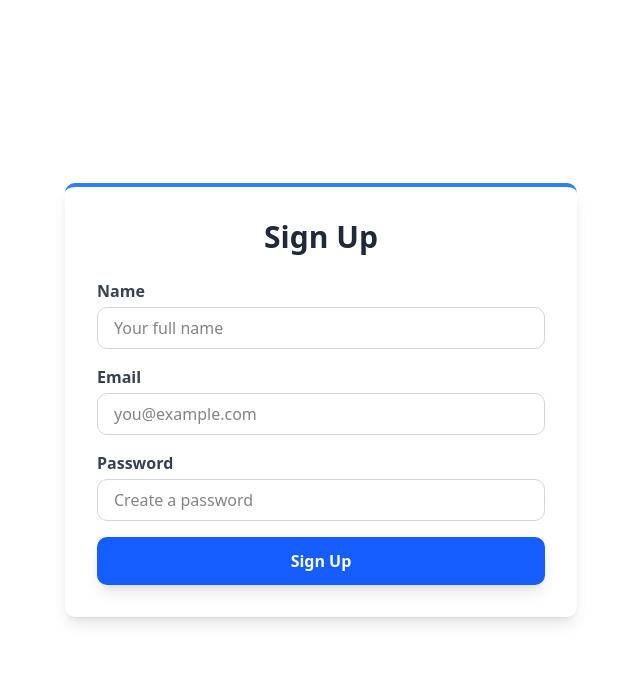
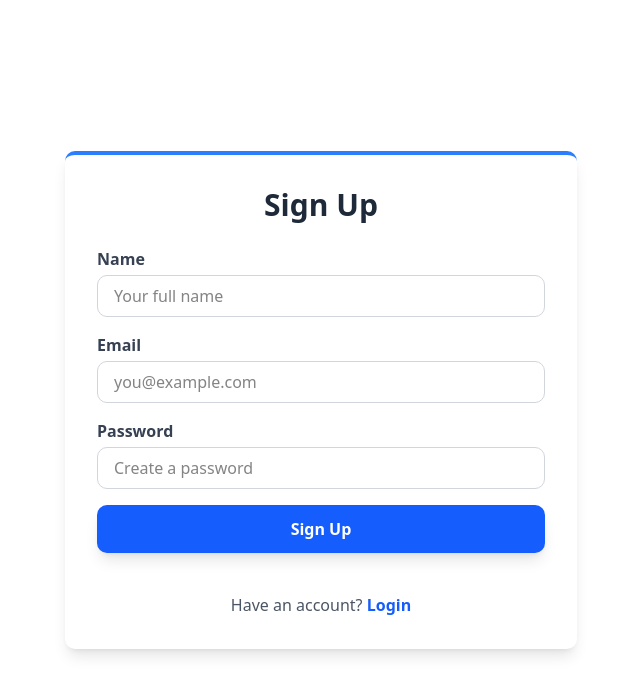
Before and after one commit to amartarocks3/Minisaas, a Next.js app: page /signup in a window 1280 px wide. Shown: the top 694 px of the page, without its empty margins (319-959 px from the left). Built offline with nearby package versions, Linux system fonts and the light colour scheme.

Commit message:
Added: Final touch

```diff
--- a/src/app/page.js
+++ b/src/app/page.js
@@ -7,7 +7,7 @@ export default function Home() {
   const router = useRouter();
 
   useEffect(() => {
-    router.replace('/signup'); // redirect to signup on page load
+    router.replace('/login'); // redirect to signup on page load
   }, [router]);
 
   return null; // or loading indicator
--- a/src/pages/login.js
+++ b/src/pages/login.js
@@ -1,5 +1,6 @@
 import { useState } from 'react';
 import { useRouter } from 'next/router';
+import Link from 'next/link';
 
 export default function LoginPage() {
   const router = useRouter();
@@ -36,6 +37,8 @@ export default function LoginPage() {
       setError('An error occurred');
     }
   }
+
+
 
 return (
   <div className="min-h-screen flex items-center justify-center bg-gray-50 p-4">
@@ -82,7 +85,15 @@ export default function LoginPage() {
           Login
         </button>
       </form>
+
+      <p className="mt-6 text-center text-gray-600">
+        Don't have an account?{' '}
+        <Link href="/signup" className="text-blue-600 hover:underline font-semibold">
+          Sign up
+        </Link>
+      </p>
     </div>
   </div>
 );
+
 }
--- a/src/pages/signup.js
+++ b/src/pages/signup.js
@@ -1,4 +1,5 @@
 import { useState } from 'react';
+import Link from 'next/link';
 
 export default function SignupForm() {
   const [formData, setFormData] = useState({
@@ -91,6 +92,12 @@ export default function SignupForm() {
           >
             Sign Up
           </button>
+          <p className="mt-6 text-center text-gray-600">
+         Have an account?{' '}
+        <Link href="/login" className="text-blue-600 hover:underline font-semibold">
+          Login
+        </Link>
+      </p>
         </form>
       </div>
     </div>
```
Lines whose indentation alone changed are shown as unchanged.
